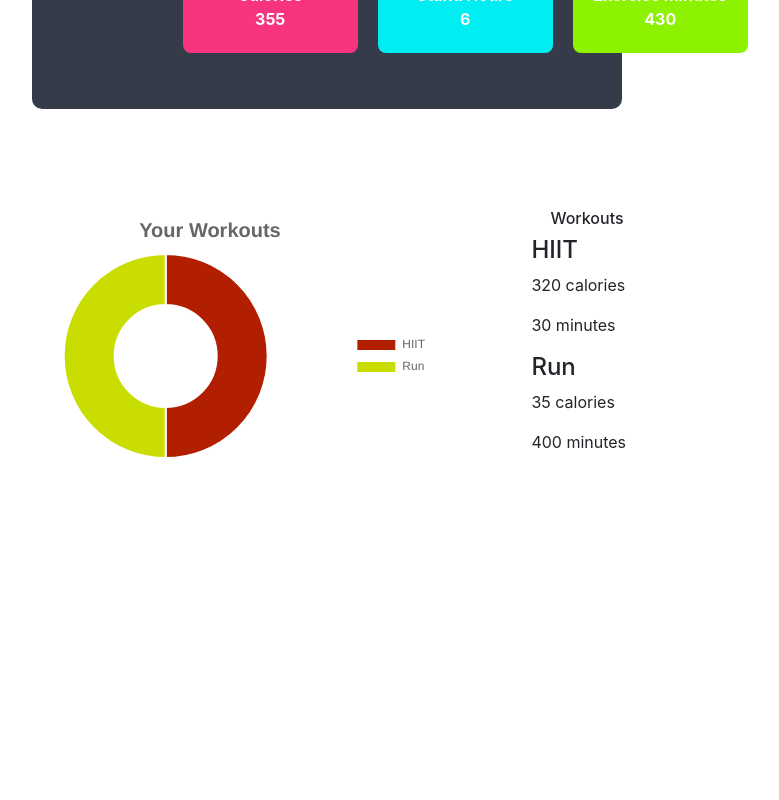
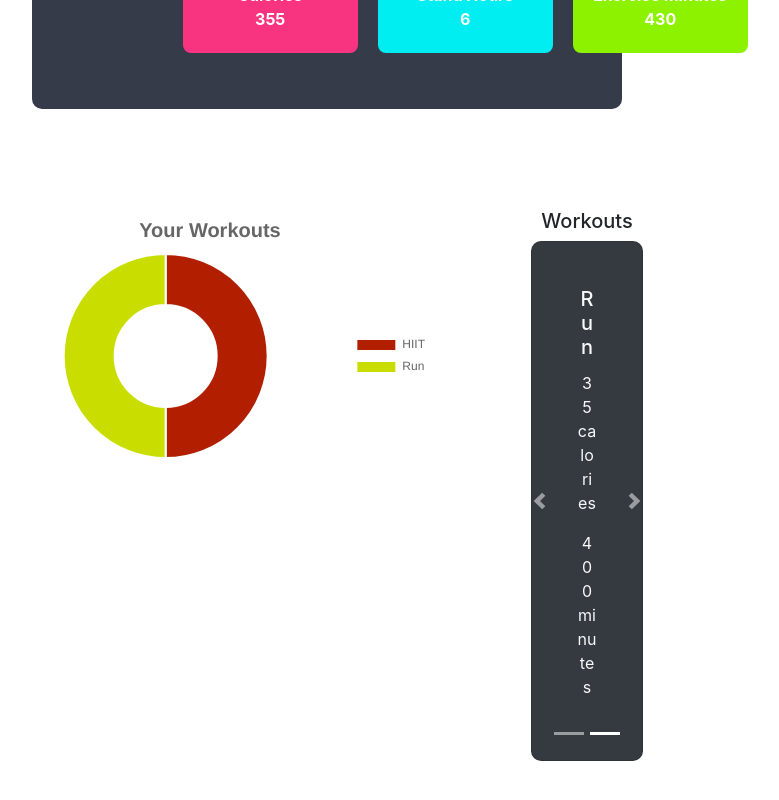
Before and after one commit to Dev-Steven/fitness, a React (Create React App) app: page / in a window 1280 px wide. Shown: the part 252-1052 px from the top of the page, without its empty margins (313-1092 px from the left). Built offline with nearby package versions, Linux system fonts and the light colour scheme.

Commit message:
created carousel for workouts

```diff
--- a/src/components/Dashboard/Plan.js
+++ b/src/components/Dashboard/Plan.js
@@ -8,8 +8,8 @@ import Card from 'react-bootstrap/Card';
 const Plan = props => {
 	return (
 		<div className='plan-container'>
-			<h6>Workouts</h6>
-			<div>
+			<h5>Workouts</h5>
+			{/* <div>
 				{props.workouts.map(workout => (
 					<div>
 						<h4>{workout.name}</h4>
@@ -17,26 +17,22 @@ const Plan = props => {
 						<p>{workout.duration} minutes</p>
 					</div>
 				))}
-			</div>
-			{/* <Carousel>
-				<Carousel.Item>
-					<div className='new_html_code'>
-						<Card style={{ width: '18rem' }} bg='dark' text='light'>
+			</div> */}
+			<Carousel>
+				{props.workouts.map(workout => (
+					<Carousel.Item>
+						<Card id='card' bg='dark' text='light'>
 							<Card.Body>
-								<Card.Title>Card Title</Card.Title>
-								<Card.Subtitle className='mb-2 text-muted'>
-									Card Subtitle
-								</Card.Subtitle>
+								<Card.Title>{workout.name}</Card.Title>
 								<Card.Text>
-									Some quick example text to build on the card
-									title and make up the bulk of the card's
-									content.
+									<p>{workout.calories} calories</p>
+									<p>{workout.duration} minutes</p>
 								</Card.Text>
 							</Card.Body>
 						</Card>
-					</div>
-				</Carousel.Item>
-			</Carousel> */}
+					</Carousel.Item>
+				))}
+			</Carousel>
 		</div>
 	);
 };
--- a/src/components/Dashboard/Plan.scss
+++ b/src/components/Dashboard/Plan.scss
@@ -3,22 +3,19 @@
 .plan-container {
 	// background-color: $bg-color;
 	// color: $text-color;
-	border-radius: 10px;
+	// border-radius: 10px;
 	margin: auto;
 	width: 75%;
 	padding: 25px;
 	height: 500px;
+	text-align: center;
+
 	h6 {
 		text-align: center;
 	}
-	div.new_html_code {
-		width: 550px;
-		height: 100px;
-		min-width: 150px;
-		min-height: 100px;
-		max-width: 200px;
-		max-height: 100px;
-		overflow: hidden;
-		display: block;
+
+	#card {
+		padding: 25px;
+		border-radius: 10px;
 	}
 }
```
Also changed, not shown: 1 other file (tests, documents, lock files or other folders).
